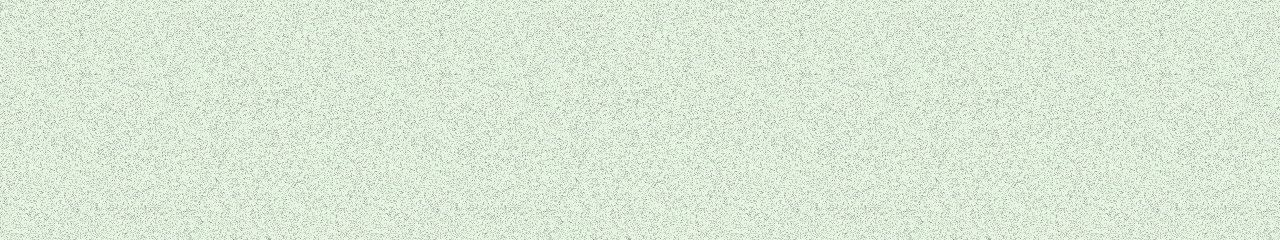
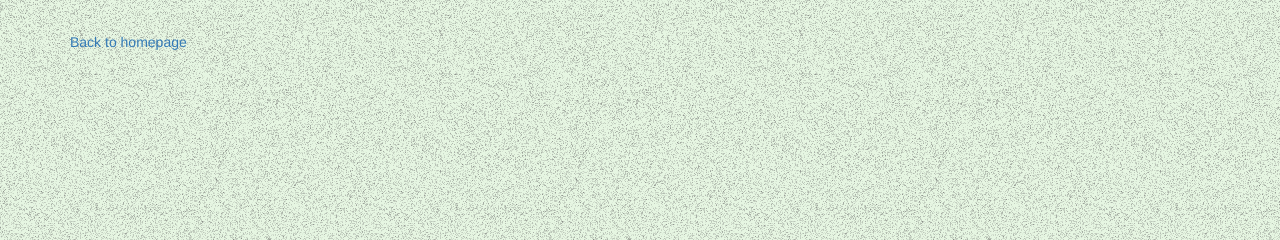
Before and after one commit to jeemb/word-search, a PHP site: template views/results.html.twig in a window 1280 px wide. Shown: the part 146-386 px from the top of the page. Run offline with PHP 8.4, Linux system fonts and the light colour scheme; the template is opened without the code that fills it, so the values that code supplies are empty; some libraries are stand-ins or nearby versions.

Commit message:
add link on results page back to homepage

```diff
--- a/views/results.html.twig
+++ b/views/results.html.twig
@@ -11,6 +11,8 @@
             <h1>Word Searcher</h1>
             <h3>Here are your results!</h3>
             <p>Number of occurrences of your word in your phrase: {{ result }}</p>
+            <br>
+            <a href="/">Back to homepage</a>
         </div>
     </body>
 </html>
```
